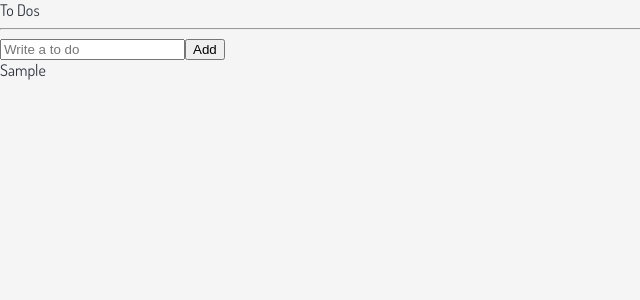
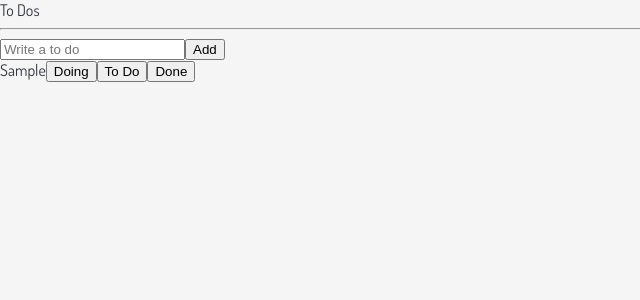
Before and after one commit to seovee/react-masterclass, a React (Create React App) app: page / in a window 1280 px wide. Both pictures are taken after typing "Sample" into the empty fields and a click on the button "Add". Shown: the top 300 px of the page, without its empty margins (0-640 px from the left). Built offline with nearby package versions, Linux system fonts and the light colour scheme.

Commit message:
6.12 Refactoring

```diff
--- a/src/App.tsx
+++ b/src/App.tsx
@@ -1,5 +1,5 @@
 import { createGlobalStyle } from "styled-components";
-import ToDoList from "./ToDoList";
+import ToDoList from "./components/ToDoList";
 
 const GlobalStyle = createGlobalStyle`
   /* http://meyerweb.com/eric/tools/css/reset/
--- a/src/ToDoList.tsx
+++ /dev/null
@@ -1,47 +0,0 @@
-import { useForm } from "react-hook-form";
-import { atom, useRecoilState } from "recoil";
-
-interface IForm {
-  toDo: string;
-}
-
-interface IToDo {
-  text: string;
-  category: "TO_DO" | "DOING" | "DONE";
-  id: number;
-}
-
-const toDoState = atom<IToDo[]>({
-  key: "toDo",
-  default: [],
-});
-
-function ToDoList() {
-  const [toDos, setToDos] = useRecoilState(toDoState);
-  const { register, handleSubmit, setValue } = useForm<IForm>();
-
-  const onSubmit = ({ toDo }: IForm) => {
-    setToDos((oldToDos) => [{ text: toDo, id: Date.now(), category: "TO_DO" }, ...oldToDos]);
-    setValue("toDo", "");
-  };
-  return (
-    <div>
-      <h1>To Dos</h1>
-      <hr />
-      <form onSubmit={handleSubmit(onSubmit)}>
-        <input
-          {...register("toDo", { required: "할 일을 적어주세요" })}
-          placeholder="Write a to do"
-        />
-        <button>Add</button>
-      </form>
-      <ul>
-        {toDos.map((toDo) => (
-          <li key={toDo.id}>{toDo.text}</li>
-        ))}
-      </ul>
-    </div>
-  );
-}
-
-export default ToDoList;
--- /dev/null
+++ b/src/atoms.tsx
@@ -0,0 +1,12 @@
+import { atom } from "recoil";
+
+export interface IToDo {
+  text: string;
+  category: "TO_DO" | "DOING" | "DONE";
+  id: number;
+}
+
+export const toDoState = atom<IToDo[]>({
+  key: "toDo",
+  default: [],
+});
--- /dev/null
+++ b/src/components/CreateToDo.tsx
@@ -0,0 +1,28 @@
+import { useForm } from "react-hook-form";
+import { toDoState } from "../atoms";
+import { useSetRecoilState } from "recoil";
+
+interface IForm {
+  toDo: string;
+}
+
+function CreateToDo() {
+  const setToDos = useSetRecoilState(toDoState);
+  const { register, handleSubmit, setValue } = useForm<IForm>();
+  const handleValid = ({ toDo }: IForm) => {
+    setToDos((oldToDos) => [{ text: toDo, id: Date.now(), category: "TO_DO" }, ...oldToDos]);
+    setValue("toDo", "");
+  };
+
+  return (
+    <form onSubmit={handleSubmit(handleValid)}>
+      <input
+        {...register("toDo", { required: "할 일을 적어주세요" })}
+        placeholder="Write a to do"
+      />
+      <button>Add</button>
+    </form>
+  );
+}
+
+export default CreateToDo;
--- /dev/null
+++ b/src/components/ToDo.tsx
@@ -0,0 +1,14 @@
+import { IToDo } from "../atoms";
+
+function ToDo({ text }: IToDo) {
+  return (
+    <li>
+      {text}
+      <button>Doing</button>
+      <button>To Do</button>
+      <button>Done</button>
+    </li>
+  );
+}
+
+export default ToDo;
--- /dev/null
+++ b/src/components/ToDoList.tsx
@@ -0,0 +1,23 @@
+import { useRecoilValue } from "recoil";
+import { toDoState } from "../atoms";
+import CreateToDo from "./CreateToDo";
+import ToDo from "./ToDo";
+
+function ToDoList() {
+  const toDos = useRecoilValue(toDoState);
+
+  return (
+    <div>
+      <h1>To Dos</h1>
+      <hr />
+      <CreateToDo />
+      <ul>
+        {toDos.map((toDo) => (
+          <ToDo key={toDo.id} {...toDo} />
+        ))}
+      </ul>
+    </div>
+  );
+}
+
+export default ToDoList;
```
